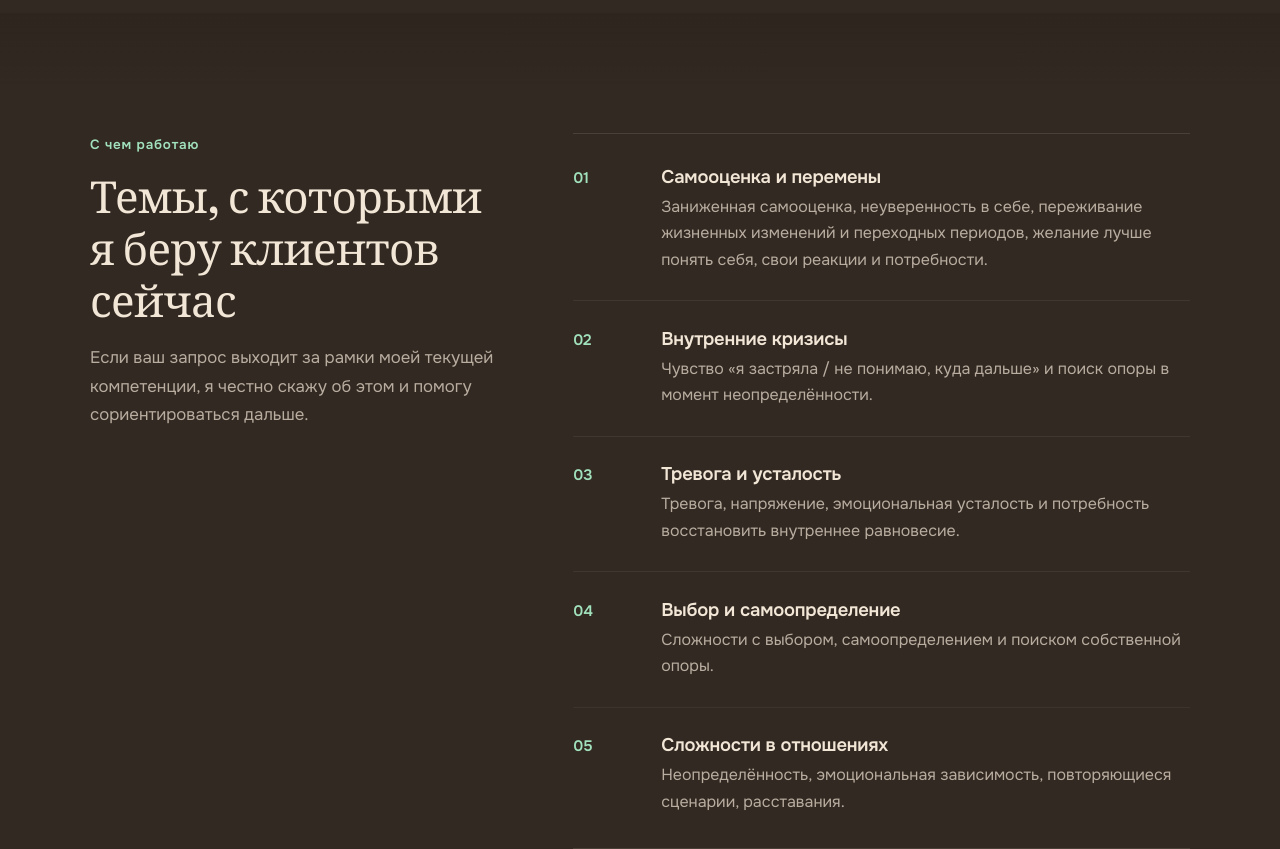
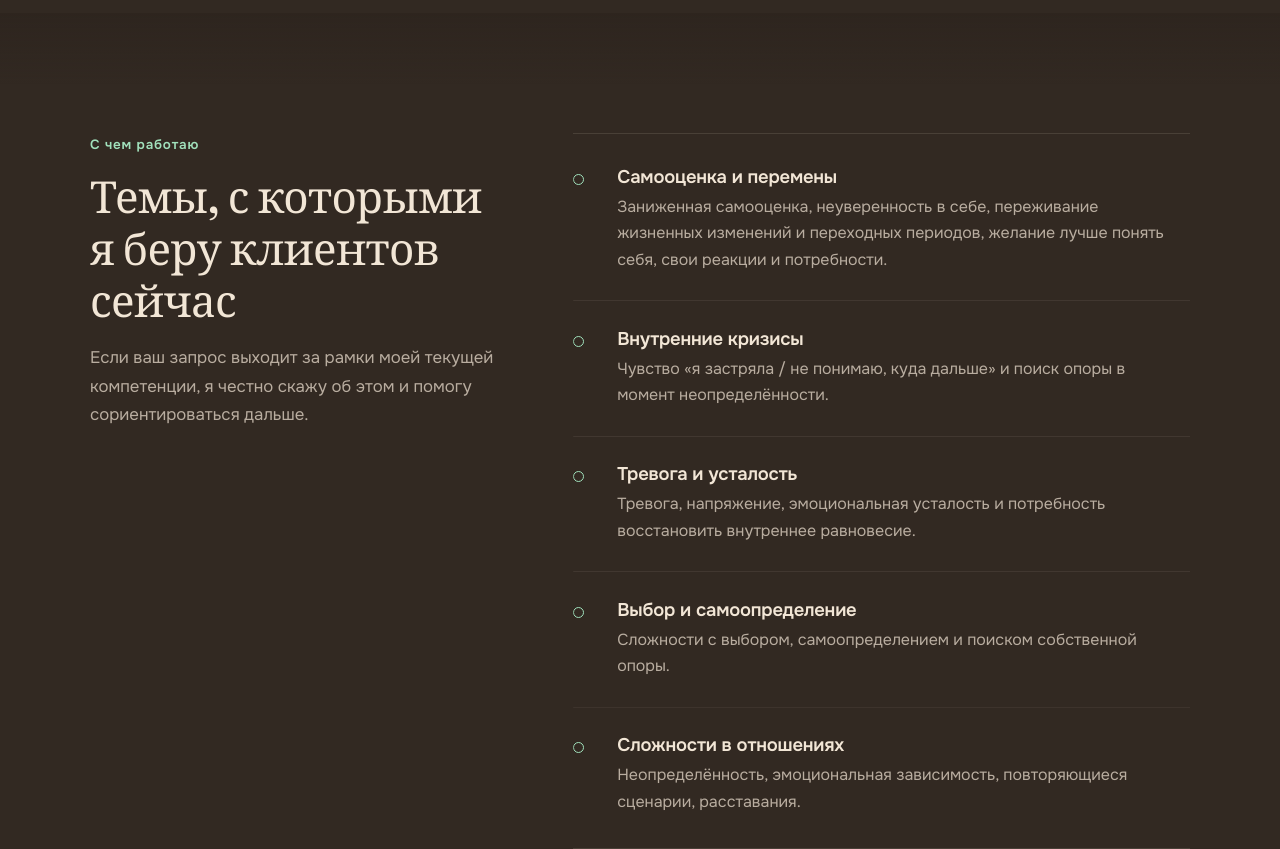
Before and after one commit to huanmrvz/galina_site, a plain HTML site: page index.html in a window 1280 px wide. Shown: the part 1720-2569 px from the top of the page. Drawn offline with Linux system fonts and the light colour scheme.

Commit message:
Replace topic numbers with soft circle markers

```diff
--- a/index.html
+++ b/index.html
@@ -177,43 +177,43 @@
             </p>
           </div>
 
-          <ol class="topics__list">
+          <ul class="topics__list">
             <li class="topic reveal" style="--i: 0">
-              <span class="topic__num" aria-hidden="true">01</span>
+              <span class="topic__mark" aria-hidden="true"></span>
               <div class="topic__body">
                 <h3>Самооценка и перемены</h3>
                 <p>Заниженная самооценка, неуверенность в себе, переживание жизненных изменений и переходных периодов, желание лучше понять себя, свои реакции и потребности.</p>
               </div>
             </li>
             <li class="topic reveal" style="--i: 1">
-              <span class="topic__num" aria-hidden="true">02</span>
+              <span class="topic__mark" aria-hidden="true"></span>
               <div class="topic__body">
                 <h3>Внутренние кризисы</h3>
                 <p>Чувство «я застряла / не понимаю, куда дальше» и поиск опоры в момент неопределённости.</p>
               </div>
             </li>
             <li class="topic reveal" style="--i: 2">
-              <span class="topic__num" aria-hidden="true">03</span>
+              <span class="topic__mark" aria-hidden="true"></span>
               <div class="topic__body">
                 <h3>Тревога и усталость</h3>
                 <p>Тревога, напряжение, эмоциональная усталость и потребность восстановить внутреннее равновесие.</p>
               </div>
             </li>
             <li class="topic reveal" style="--i: 3">
-              <span class="topic__num" aria-hidden="true">04</span>
+              <span class="topic__mark" aria-hidden="true"></span>
               <div class="topic__body">
                 <h3>Выбор и самоопределение</h3>
                 <p>Сложности с выбором, самоопределением и поиском собственной опоры.</p>
               </div>
             </li>
             <li class="topic reveal" style="--i: 4">
-              <span class="topic__num" aria-hidden="true">05</span>
+              <span class="topic__mark" aria-hidden="true"></span>
               <div class="topic__body">
                 <h3>Сложности в отношениях</h3>
                 <p>Неопределённость, эмоциональная зависимость, повторяющиеся сценарии, расставания.</p>
               </div>
             </li>
-          </ol>
+          </ul>
         </div>
       </div>
     </section>
--- a/styles.css
+++ b/styles.css
@@ -833,7 +833,7 @@ h3 {
 .topic {
   position: relative;
   display: grid;
-  grid-template-columns: 3.25rem 1fr;
+  grid-template-columns: 1.5rem 1fr;
   gap: 1rem;
   align-items: start;
   padding: 1.45rem 0.25rem 1.45rem 0;
@@ -872,17 +872,27 @@ h3 {
   transform: scaleY(1);
 }
 
-.topic__num {
-  font-family: var(--font-body);
-  font-size: 0.95rem;
-  font-weight: 600;
-  color: var(--accent);
-  line-height: 1.5;
-  transition: color 0.35s ease;
+.topic__mark {
+  width: 0.7rem;
+  height: 0.7rem;
+  margin-top: 0.45rem;
+  border-radius: 50%;
+  border: 1.5px solid var(--accent);
+  background: transparent;
+  box-shadow: 0 0 0 0 rgba(161, 225, 188, 0);
+  transition:
+    background-color 0.3s ease,
+    border-color 0.3s ease,
+    box-shadow 0.3s ease,
+    transform 0.3s var(--ease);
 }
 
-.topic:hover .topic__num {
-  color: var(--accent-soft);
+.topic:hover .topic__mark,
+.topic:focus-within .topic__mark {
+  background: var(--accent);
+  border-color: var(--accent);
+  box-shadow: 0 0 0 4px rgba(161, 225, 188, 0.16);
+  transform: scale(1.08);
 }
 
 .topic__body h3 {
@@ -1295,8 +1305,8 @@ h3 {
   }
 
   .topic {
-    grid-template-columns: 4rem 1fr;
-    gap: 1.5rem;
+    grid-template-columns: 1.5rem 1fr;
+    gap: 1.25rem;
     padding: 1.7rem 0.35rem 1.7rem 0;
   }
 }
```
